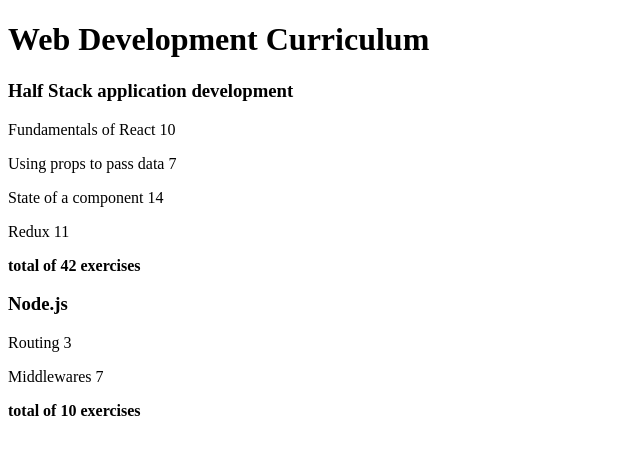
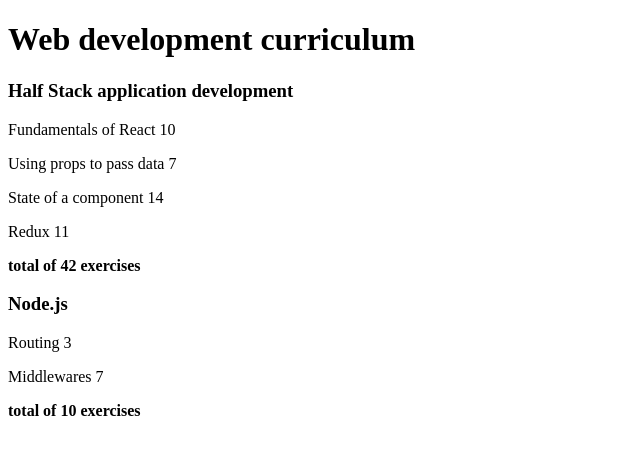
Before and after one commit to mika1407/Osa-2-Palvelimen-kanssa-tapahtuva-kommunikointi, a React (Create React App) app: page / in a window 1280 px wide. Shown: the top 454 px of the page, without its empty margins (0-640 px from the left). Built offline with nearby package versions, Linux system fonts and the light colour scheme.

Commit message:
tehtävä 2.4: kurssitiedot step9

```diff
--- a/src/App.js
+++ b/src/App.js
@@ -1,8 +1,8 @@
 import React from 'react'
 import Course from './components/Course'
 
-const App = function () {
-	const courses = [
+function App () {
+  const courses = [
     {
       name: 'Half Stack application development',
       id: 1,
@@ -47,18 +47,22 @@
     }
   ]
 
-  const Sisältö = ({courses}) => {
-  	return (
-			 courses.map((course)=><Course key={course.id} course={course} />)
-	  )
-  }
+//   const Sisältö = function ({courses}) {
+// 	return (
+//        courses.map((course)=><Course key={course.id} course={course} />)
+//     )
+// }
 
-  	return (
-		<div>
-			<h1>Web Development Curriculum</h1>
-			<Sisältö courses = {courses} />
-		</div>
-	)
+
+    return (
+    <div>
+      <h1>Web development curriculum</h1>
+      {/* <Sisältö courses = {courses} /> */}
+      {courses.map(course => (
+        <Course key={course.id} course={course} />
+      ))}
+    </div>
+  )
 }
 
 
```
